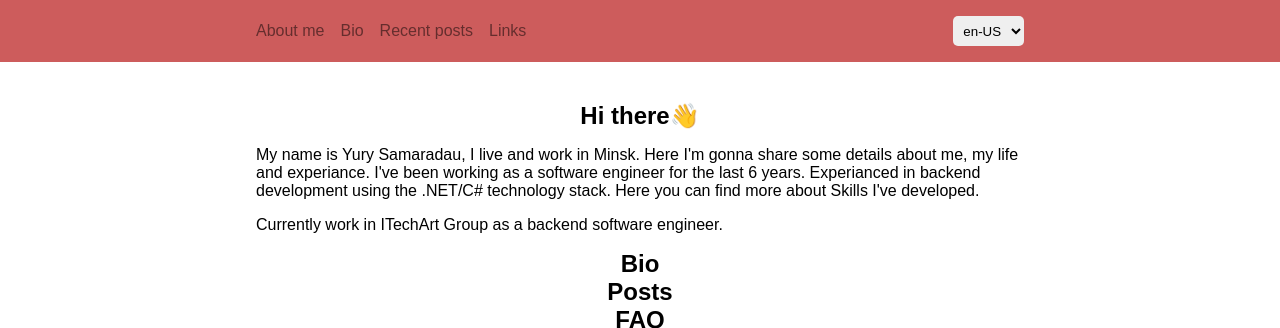
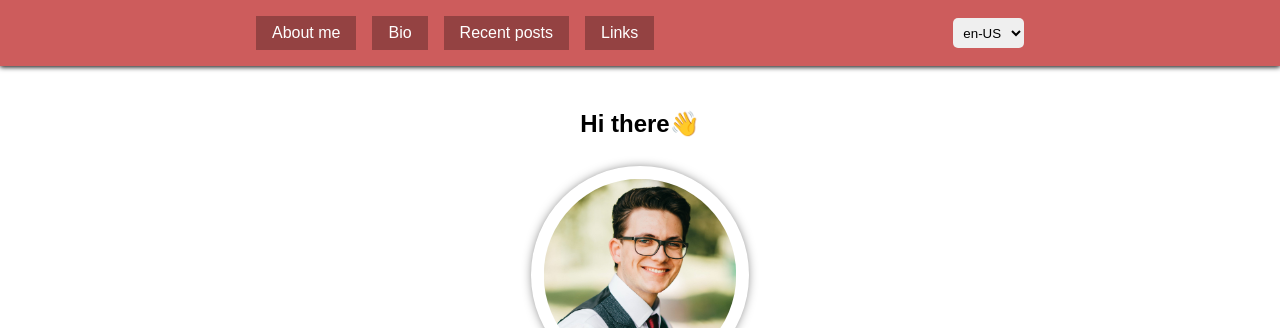
Before and after one commit to samaradau/samaradau, a plain HTML site: page index.html in a window 1280 px wide. Shown: the top 328 px of the page. Drawn offline with Linux system fonts and the light colour scheme.

Commit message:
profile photo added to page about

```diff
--- a/index.html
+++ b/index.html
@@ -10,12 +10,12 @@
 <body>
     <h1>Yury Samaradau - Personal Website</h1>
     <header>
-        <ul>
+        <nav>
             <li><a href="#">About me</a></li>
             <li><a href="#">Bio</a></li>
             <li><a href="#">Recent posts</a></li>
             <li><a href="#">Links</a></li>
-        </ul>
+        </nav>
         <select>
             <option value="en-US">en-US</option>
             <option value="be-BY">by-BY</option>
@@ -25,8 +25,10 @@
     <main>
         <div class="page about">
             <h2>Hi there👋</h2>
+            <img src="./img/yury_profile_photo.jpg" class="profile-image" alt="Yury's profile photo" />
             <p>My name is Yury Samaradau, I live and work in Minsk. Here I'm gonna share some details about me,
-                my life and experiance. I've been working as a software engineer for the last 6 years.
+                my life and experiance.
+                I've been working as a software engineer for the last 6 years.
                 Experianced in backend development using the .NET/C# technology stack. Here you can find more
                 about Skills I've developed.</p>
             <p>Currently work in ITechArt Group as a backend software engineer. </p>
--- a/style.css
+++ b/style.css
@@ -24,21 +24,27 @@ header {
     flex-direction: row;
     justify-content: space-between;
     align-items: center;
-    background-color: indianred;
+    background-color: #cd5c5c;
+    box-shadow: 0 1px 5px 0 black;
     color: white;
-    gap: 4vh;
+    gap: 2vh;
 }
 
-header > ul {
+header > nav {
     display: flex;
     flex-direction: row;
     gap: 2vh;
 }
 
-header > ul > li {
+header > nav > li {
     list-style: none;
     text-align: center;
     text-overflow: clip;
+    padding: 0.5em;
+    background-color: rgba(0, 0, 0, 0.278);
+    border-color: white 1px solid;
+    z-index: 1;
+    white-space: nowrap;
 }
 
 header > select {
@@ -47,17 +53,16 @@ header > select {
     padding: 0.5em 0.5em;
 }
 
-a {
-    color: black;
-    opacity: 0.5;
+header > nav > li > a {
+    color: white;
     text-decoration: none;
     word-wrap: normal;
+    border-radius: 5px;
+    padding: 0.5em 0.5em;
 }
 
-header > ul > li
-
-a:hover {
-    opacity: 1;
+header > nav > li:hover {
+    border-color: white 1px solid;
 }
 
 main {
@@ -66,13 +71,42 @@ main {
 }
 
 h2 {
+    margin: 0.5em 0;
     text-align: center;
 }
 
 .page {
-
+    display: flex;
+    flex-direction: column;
 }
 
 .about {
-    padding-top: 5vh;
+    padding-top: 4vh;
 }
+
+.profile-image {
+    padding: 1vw;
+    margin: 2vh;
+    width: 15vw;
+    min-width: 150px;
+    object-fit: cover;
+    box-shadow: 0px 0px 13px -5px black;
+    border-radius: 50%;
+    align-self: center;
+    z-index: -1;
+    transition: all 0.2s ease-in-out;
+}
+
+.profile-image:hover {
+    transform: scale(1);
+}
+
+@media (max-width: 760px) {
+    header {
+        padding: 2vh 2vw;
+    }
+
+    main, footer {
+        padding: 2vh 2vw;
+    }
+}
```
Also changed, not shown: img/yury_profile_photo.jpg (added).
